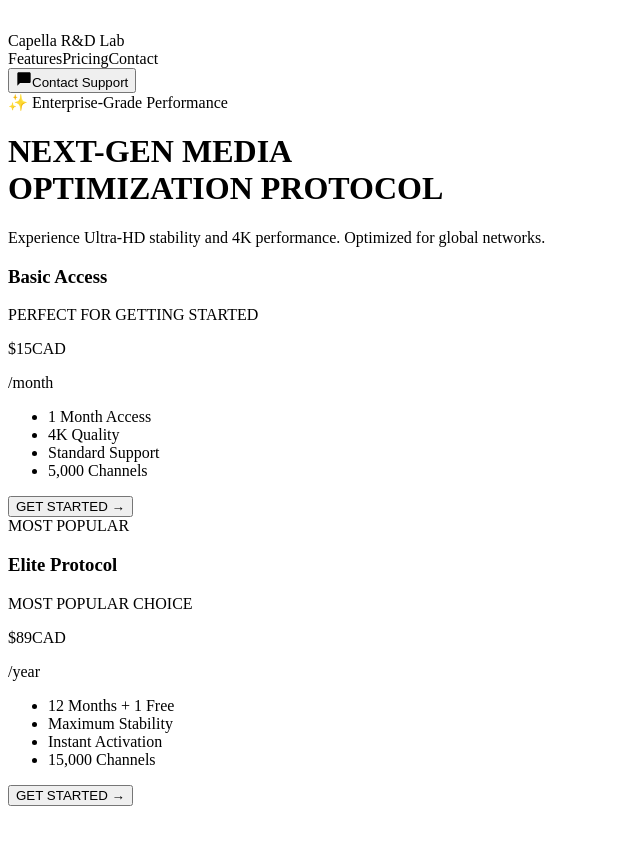
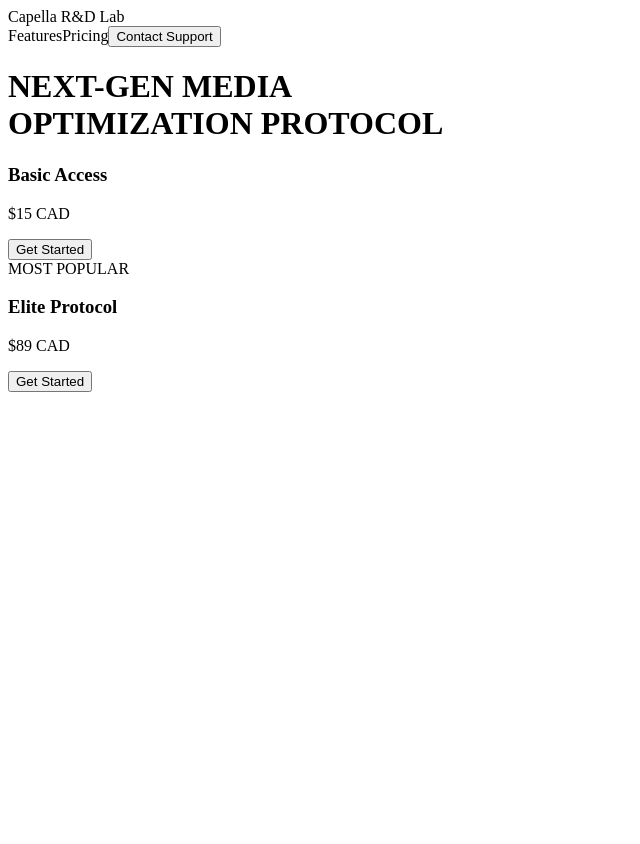
Before and after one commit to moh-tech244/capella-web, a React (Vite) app: page / in a window 1280 px wide. Shown: the whole page, without its empty margins (0-640 px from the left). After the commit the page ends 800 px from the top, so only its background shows below. Built offline with nearby package versions, Linux system fonts and the light colour scheme.

Commit message:
Update App.tsx

```diff
--- a/src/app/App.tsx
+++ b/src/app/App.tsx
@@ -1,83 +1,46 @@
 import React from 'react';
-import '../styles/index.css'; // Importation cruciale pour le design sombre
+import '../styles/index.css'; // On lie le fichier de style externe
 
 export default function App() {
   return (
     <div className="app-container">
-      {/* Header */}
+      {/* Header / Navigation */}
       <nav className="navbar">
-        <div className="logo-section">
-          <div className="logo-icon">
-            <svg width="20" height="20" viewBox="0 0 24 24" fill="white"><path d="M12 2L3 7v10l9 5 9-5V7l-9-5z"/></svg>
-          </div>
-          <span className="brand-name">Capella R&D Lab</span>
-        </div>
+        <div className="logo">Capella R&D Lab</div>
         <div className="nav-links">
           <span>Features</span>
           <span>Pricing</span>
-          <span>Contact</span>
+          <button className="btn-contact">Contact Support</button>
         </div>
-        <button className="contact-btn">
-          <svg width="16" height="16" fill="currentColor" viewBox="0 0 24 24"><path d="M20 2H4c-1.1 0-2 .9-2 2v18l4-4h14c1.1 0 2-.9 2-2V4c0-1.1-.9-2-2-2z"/></svg>
-          Contact Support
-        </button>
       </nav>
 
       {/* Hero Section */}
       <header className="hero">
-        <div className="hero-badge">✨ Enterprise-Grade Performance</div>
         <h1 className="hero-title">
           NEXT-GEN MEDIA <br/>
-          <span className="highlight">OPTIMIZATION PROTOCOL</span>
+          <span>OPTIMIZATION PROTOCOL</span>
         </h1>
-        <p className="hero-subtitle">
-          Experience Ultra-HD stability and 4K performance. Optimized for global networks.
-        </p>
       </header>
 
-      {/* Pricing Grid */}
-      <div className="pricing-grid">
-        {/* Basic Access */}
+      {/* Grille de prix */}
+      <main className="pricing-grid">
         <div className="card">
-          <h3 className="card-title">Basic Access</h3>
-          <p className="card-subtitle">PERFECT FOR GETTING STARTED</p>
-          <div className="price-tag">
-            <span className="amount">$15</span>
-            <span className="currency">CAD</span>
-          </div>
-          <p className="period">/month</p>
-          <ul className="feature-list">
-            <li>1 Month Access</li>
-            <li>4K Quality</li>
-            <li>Standard Support</li>
-            <li>5,000 Channels</li>
-          </ul>
-          <button className="btn-secondary">GET STARTED →</button>
+          <h3>Basic Access</h3>
+          <p className="price">$15 <span>CAD</span></p>
+          <button className="btn-card">Get Started</button>
         </div>
 
-        {/* Elite Protocol (Popular) */}
         <div className="card popular">
-          <div className="popular-badge">MOST POPULAR</div>
-          <h3 className="card-title">Elite Protocol</h3>
-          <p className="card-subtitle">MOST POPULAR CHOICE</p>
-          <div className="price-tag">
-            <span className="amount">$89</span>
-            <span className="currency">CAD</span>
-          </div>
-          <p className="period">/year</p>
-          <ul className="feature-list">
-            <li>12 Months + 1 Free</li>
-            <li>Maximum Stability</li>
-            <li>Instant Activation</li>
-            <li>15,000 Channels</li>
-          </ul>
-          <button className="btn-primary">GET STARTED →</button>
+          <div className="badge">MOST POPULAR</div>
+          <h3>Elite Protocol</h3>
+          <p className="price">$89 <span>CAD</span></p>
+          <button className="btn-card blue">Get Started</button>
         </div>
-      </div>
+      </main>
 
-      {/* Support Floating Button */}
-      <div className="support-float">
-        <svg width="28" height="28" viewBox="0 0 24 24" fill="white"><path d="M12 1c-4.97 0-9 4.03-9 9v7c0 1.66 1.34 3 3 3h3v-8H5v-2c0-3.87 3.13-7 7-7s7 3.13 7 7v2h-4v8h3c1.66 0 3-1.34 3-3v-7c0-4.97-4.03-9-9-9z"/></svg>
+      {/* Support Flottant */}
+      <div className="support-icon">
+        <svg width="24" height="24" viewBox="0 0 24 24" fill="white"><path d="M12 1c-4.97 0-9 4.03-9 9v7c0 1.66 1.34 3 3 3h3v-8H5v-2c0-3.87 3.13-7 7-7s7 3.13 7 7v2h-4v8h3c1.66 0 3-1.34 3-3v-7c0-4.97-4.03-9-9-9z"/></svg>
       </div>
     </div>
   );
```
